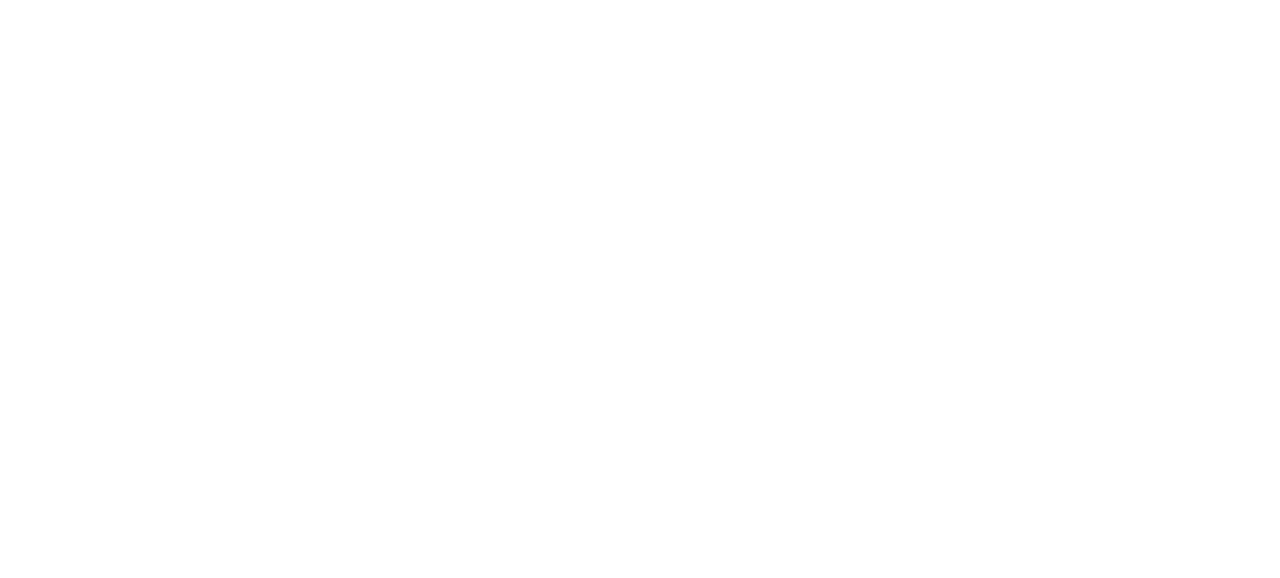
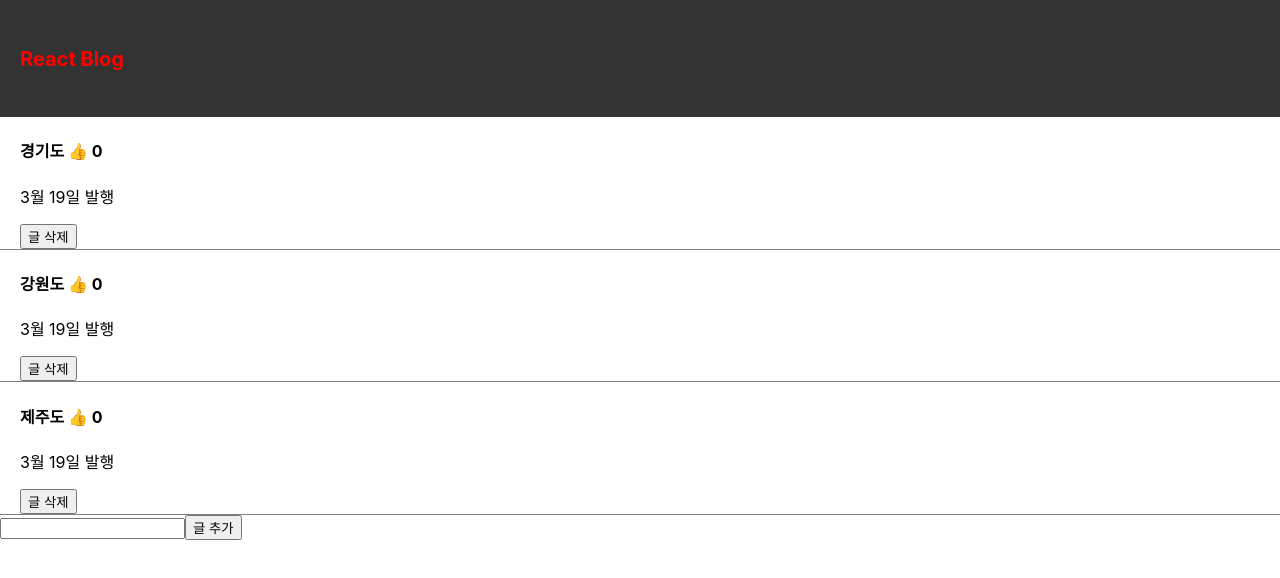
Before and after one commit to alanpark727/React_blog, a plain HTML site: page index.html in a window 1280 px wide. Drawn offline with Linux system fonts and the light colour scheme; the site is published under a folder, as on GitHub Pages, so addresses that start at the root find nothing.

Commit message:
2024.03.22 React_blog
경로 수정

```diff
--- a/index.html
+++ b/index.html
@@ -1 +1 @@
-<!doctype html><html lang="en"><head><meta charset="utf-8"/><link rel="icon" href="/favicon.ico"/><meta name="viewport" content="width=device-width,initial-scale=1"/><meta name="theme-color" content="#000000"/><meta name="description" content="Web site created using create-react-app"/><link rel="apple-touch-icon" href="/logo192.png"/><link rel="manifest" href="/manifest.json"/><title>React App</title><script defer="defer" src="/static/js/main.88072ca8.js"></script><link href="/static/css/main.096a8bad.css" rel="stylesheet"></head><body><noscript>You need to enable JavaScript to run this app.</noscript><div id="root"></div></body></html>
+<!doctype html><html lang="en"><head><meta charset="utf-8"/><link rel="icon" href="./favicon.ico"/><meta name="viewport" content="width=device-width,initial-scale=1"/><meta name="theme-color" content="#000000"/><meta name="description" content="Web site created using create-react-app"/><link rel="apple-touch-icon" href="./logo192.png"/><link rel="manifest" href="./manifest.json"/><title>React App</title><script defer="defer" src="./static/js/main.88072ca8.js"></script><link href="./static/css/main.096a8bad.css" rel="stylesheet"></head><body><noscript>You need to enable JavaScript to run this app.</noscript><div id="root"></div></body></html>
```
